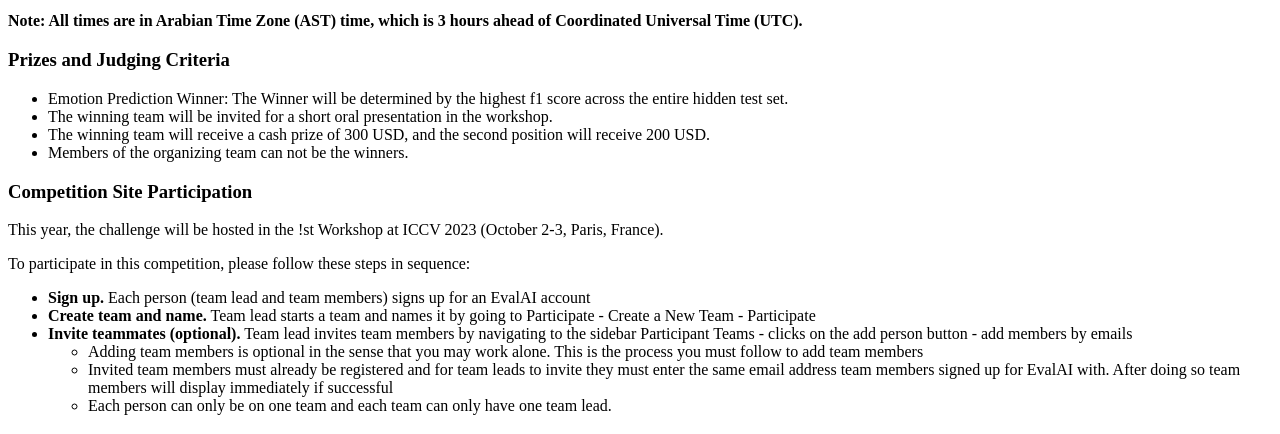
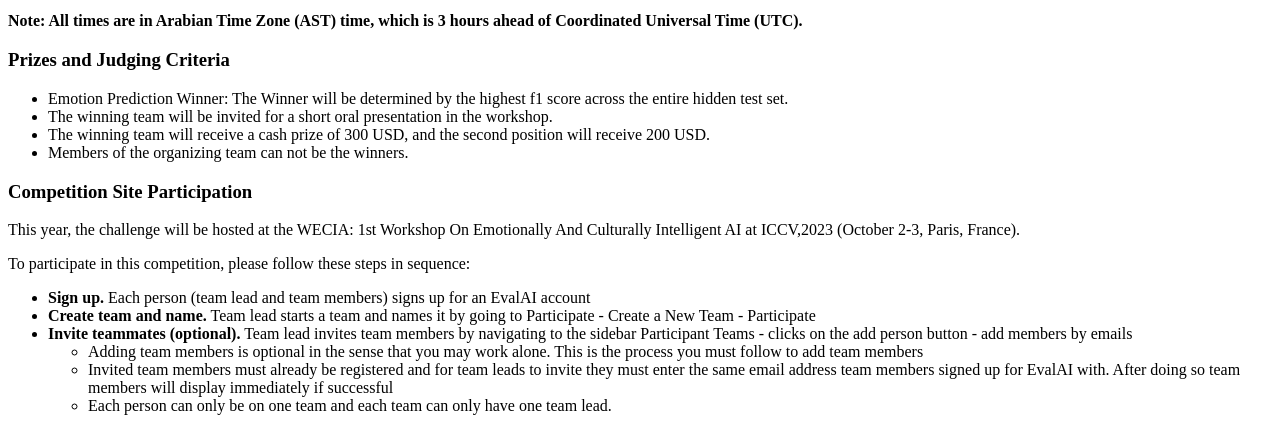
Before and after one commit to iccv23-wecia/emotion, a Python web app: template templates/description.html in a window 1280 px wide. Shown: the part 249-683 px from the top of the page. Run offline with Jinja, Linux system fonts and the light colour scheme; the template is opened without the code that fills it, so the values that code supplies are empty.

Commit message:
Update description.html

```diff
--- a/templates/description.html
+++ b/templates/description.html
@@ -30,7 +30,7 @@
 
 <h3>Competition Site Participation</h3>
 
-<p>This year, the challenge will be hosted in the !st Workshop  at ICCV 2023 (October 2-3, Paris, France).</p>
+<p>This year, the challenge will be hosted at the WECIA: 1st Workshop On Emotionally And Culturally Intelligent AI at ICCV,2023 (October 2-3, Paris, France).</p>
 <p>To participate in this competition, please follow these steps in sequence:</p>
 
 <ul>
```
